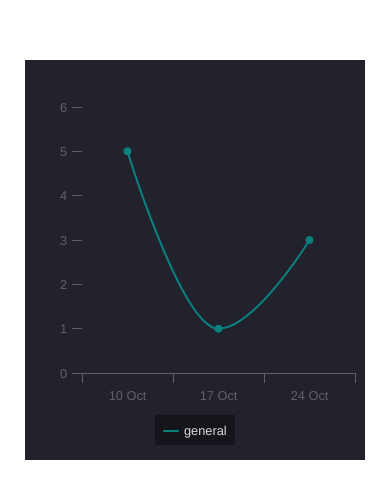
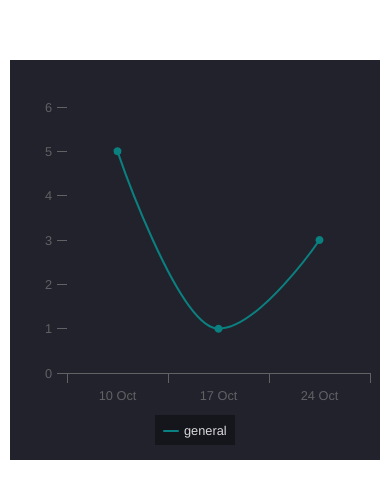
Before and after one commit to shalinigandhi/highchart-demo, a React (Create React App) app: page / in a window 390 px wide. Shown: the part 162-660 px from the top of the page. Built offline with nearby package versions, Linux system fonts and the light colour scheme.

Commit message:
Fix warnings

```diff
--- a/src/components/EngagementMessagesOverTime/EngagementHelper.js
+++ b/src/components/EngagementMessagesOverTime/EngagementHelper.js
@@ -73,7 +73,7 @@ const engagementHelper = {
                 borderWidth: 1,
 
                 formatter: function() {
-                    return '<strong>' + this.series.name + '</strong>' + '<br>' + this.y + (this.y > 1 ? ' messages': ' message') + ' on ' + this.x ;
+                    return `<strong>${this.series.name}</strong><br> ${this.y} ${(this.y > 1 ? ' messages': ' message')} on ${this.x}` ;
                 }
             },
             series: dynamicSeriesList
--- a/src/styles/main.scss
+++ b/src/styles/main.scss
@@ -2,6 +2,10 @@
 
 .app-container {
     width: calc(100vw - 50px);
+
+    @media only screen and (max-width: 600px) {
+        width: calc(100vw - 20px);
+    }
 }
 
 .highcharts-grid-line, .highcharts-credits, .highcharts-title, .highcharts-axis-title {
```
